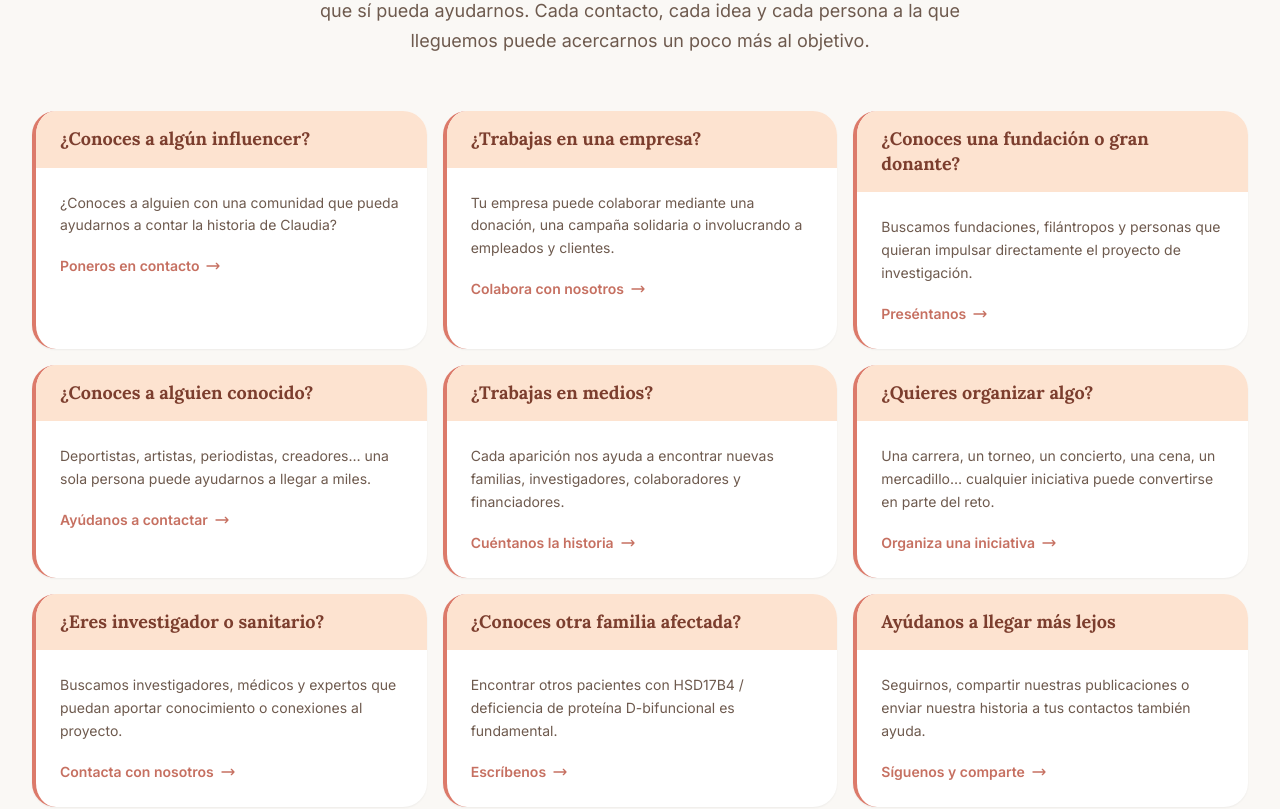
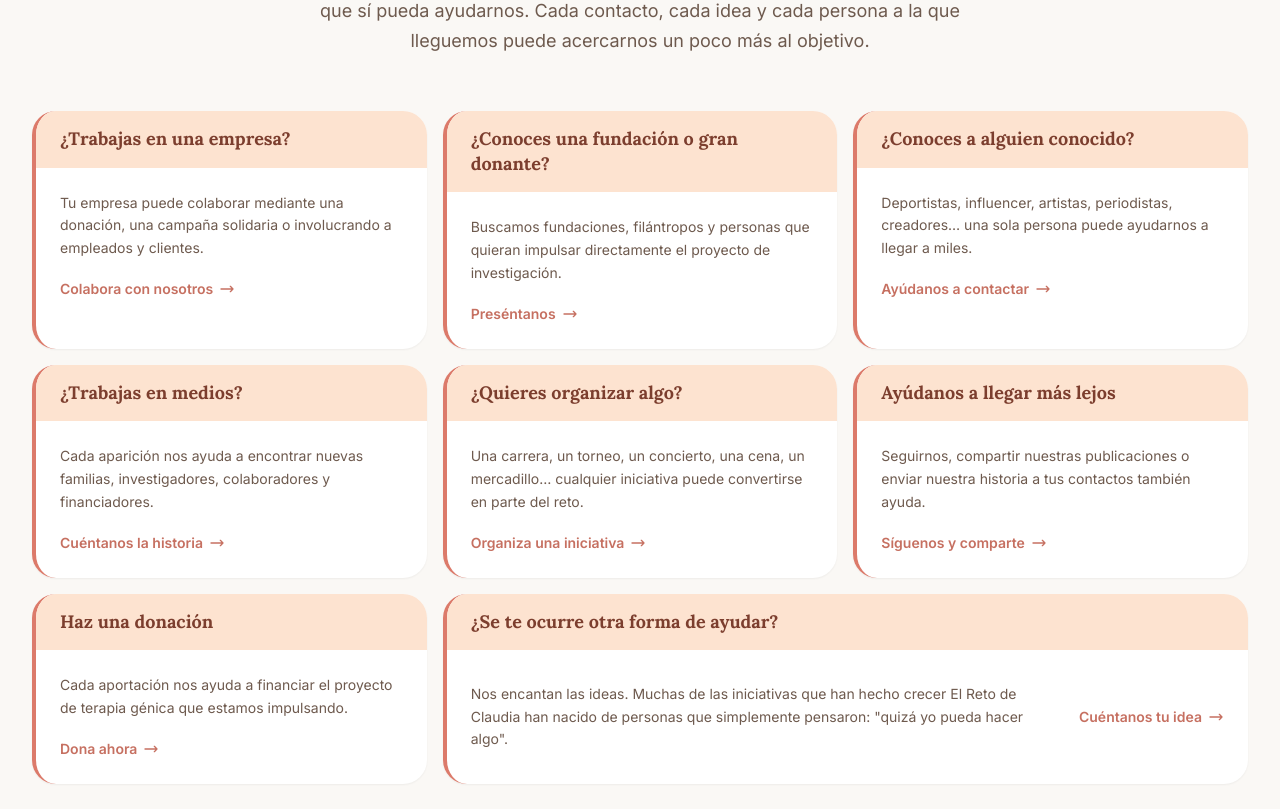
Before and after one commit to ignaciolavina/elretodeclaudia, a React (Vite) app: page / in a window 1280 px wide. Shown: the part 4380-5189 px from the top of the page. Built offline with nearby package versions, Linux system fonts and the light colour scheme.

Commit message:
feat: removed excesive options

```diff
--- a/src/components/ComoAyudar.jsx
+++ b/src/components/ComoAyudar.jsx
@@ -13,8 +13,8 @@ const CTA_CLASSES = 'inline-flex items-center gap-1.5 font-semibold text-sm text
 
 function HelpCard({ card, index, isBig }) {
   const { ref, isVisible } = useScrollAnimation()
-  const isInstagram = index === 8
-  const isDonate = index === 9
+  const isInstagram = card.ctaType === 'instagram'
+  const isDonate = card.ctaType === 'donate'
 
   const ctaContent = (
     <>
--- a/src/i18n/translations.js
+++ b/src/i18n/translations.js
@@ -89,70 +89,60 @@ const translations = {
       subtitle: 'Quizá tú no puedas financiar una investigación, pero puedes conocer a alguien que sí pueda ayudarnos. Cada contacto, cada idea y cada persona a la que lleguemos puede acercarnos un poco más al objetivo.',
       cards: [
         {
-          badge: 'Influencers',
-          title: '¿Conoces a algún influencer?',
-          text: '¿Conoces a alguien con una comunidad que pueda ayudarnos a contar la historia de Claudia?',
-          cta: 'Poneros en contacto',
-        },
-        {
           badge: 'Empresas',
           title: '¿Trabajas en una empresa?',
           text: 'Tu empresa puede colaborar mediante una donación, una campaña solidaria o involucrando a empleados y clientes.',
           cta: 'Colabora con nosotros',
+          ctaType: 'contact',
         },
         {
           badge: 'Fundaciones',
           title: '¿Conoces una fundación o gran donante?',
           text: 'Buscamos fundaciones, filántropos y personas que quieran impulsar directamente el proyecto de investigación.',
           cta: 'Preséntanos',
+          ctaType: 'contact',
         },
         {
           badge: 'Personas conocidas',
           title: '¿Conoces a alguien conocido?',
-          text: 'Deportistas, artistas, periodistas, creadores… una sola persona puede ayudarnos a llegar a miles.',
+          text: 'Deportistas, influencer, artistas, periodistas, creadores… una sola persona puede ayudarnos a llegar a miles.',
           cta: 'Ayúdanos a contactar',
+          ctaType: 'contact',
         },
         {
           badge: 'Medios',
           title: '¿Trabajas en medios?',
           text: 'Cada aparición nos ayuda a encontrar nuevas familias, investigadores, colaboradores y financiadores.',
           cta: 'Cuéntanos la historia',
+          ctaType: 'contact',
         },
         {
           badge: 'Eventos',
           title: '¿Quieres organizar algo?',
           text: 'Una carrera, un torneo, un concierto, una cena, un mercadillo… cualquier iniciativa puede convertirse en parte del reto.',
           cta: 'Organiza una iniciativa',
-        },
-        {
-          badge: 'Ciencia',
-          title: '¿Eres investigador o sanitario?',
-          text: 'Buscamos investigadores, médicos y expertos que puedan aportar conocimiento o conexiones al proyecto.',
-          cta: 'Contacta con nosotros',
-        },
-        {
-          badge: 'Familias',
-          title: '¿Conoces otra familia afectada?',
-          text: 'Encontrar otros pacientes con HSD17B4 / deficiencia de proteína D-bifuncional es fundamental.',
-          cta: 'Escríbenos',
+          ctaType: 'contact',
         },
         {
           badge: 'Difusión',
           title: 'Ayúdanos a llegar más lejos',
           text: 'Seguirnos, compartir nuestras publicaciones o enviar nuestra historia a tus contactos también ayuda.',
           cta: 'Síguenos y comparte',
+          ctaType: 'instagram',
         },
         {
           badge: 'Dona',
           title: 'Haz una donación',
           text: 'Cada aportación nos ayuda a financiar el proyecto de terapia génica que estamos impulsando.',
           cta: 'Dona ahora',
+          ctaType: 'donate',
         },
         {
           badge: 'Tu idea',
           title: '¿Se te ocurre otra forma de ayudar?',
           text: 'Nos encantan las ideas. Muchas de las iniciativas que han hecho crecer El Reto de Claudia han nacido de personas que simplemente pensaron: "quizá yo pueda hacer algo".',
           cta: 'Cuéntanos tu idea',
+          ctaType: 'contact',
         },
       ],
     },
@@ -661,70 +651,60 @@ const translations = {
       subtitle: 'Maybe you can\'t fund research yourself, but you might know someone who can. Every contact, every idea, and every person we reach can bring us a little closer to the goal.',
       cards: [
         {
-          badge: 'Influencers',
-          title: 'Do you know an influencer?',
-          text: 'Do you know someone with a community who could help us tell Claudia\'s story?',
-          cta: 'Get in touch',
-        },
-        {
           badge: 'Companies',
           title: 'Do you work at a company?',
           text: 'Your company can help through a donation, a fundraising campaign, or by involving employees and clients.',
           cta: 'Partner with us',
+          ctaType: 'contact',
         },
         {
           badge: 'Foundations',
           title: 'Do you know a foundation or major donor?',
           text: 'We are looking for foundations, philanthropists, and people who want to directly support the research project.',
           cta: 'Introduce us',
+          ctaType: 'contact',
         },
         {
           badge: 'Well-known people',
           title: 'Do you know someone well-known?',
-          text: 'Athletes, artists, journalists, creators… just one person can help us reach thousands.',
+          text: 'Athletes, influencers, artists, journalists, creators… just one person can help us reach thousands.',
           cta: 'Help us connect',
+          ctaType: 'contact',
         },
         {
           badge: 'Media',
           title: 'Do you work in media?',
           text: 'Every feature helps us find new families, researchers, collaborators, and funders.',
           cta: 'Tell the story',
+          ctaType: 'contact',
         },
         {
           badge: 'Events',
           title: 'Want to organize something?',
           text: 'A race, a tournament, a concert, a dinner, a market… any initiative can become part of the challenge.',
           cta: 'Start an initiative',
-        },
-        {
-          badge: 'Science',
-          title: 'Are you a researcher or healthcare professional?',
-          text: 'We are looking for researchers, doctors, and experts who can bring knowledge or connections to the project.',
-          cta: 'Contact us',
-        },
-        {
-          badge: 'Families',
-          title: 'Do you know another affected family?',
-          text: 'Finding other patients with HSD17B4 / D-bifunctional protein deficiency is essential.',
-          cta: 'Write to us',
+          ctaType: 'contact',
         },
         {
           badge: 'Outreach',
           title: 'Help us reach further',
           text: 'Following us, sharing our posts, or sending our story to your contacts also helps.',
           cta: 'Follow & share',
+          ctaType: 'instagram',
         },
         {
           badge: 'Donate',
           title: 'Make a donation',
           text: 'Every contribution helps fund the gene therapy project we are driving forward.',
           cta: 'Donate now',
+          ctaType: 'donate',
         },
         {
           badge: 'Your idea',
           title: 'Have another idea for how to help?',
           text: 'We love ideas. Many of the initiatives that have grown El Reto de Claudia started with someone simply thinking: "maybe I can do something".',
           cta: 'Tell us your idea',
+          ctaType: 'contact',
         },
       ],
     },
```
